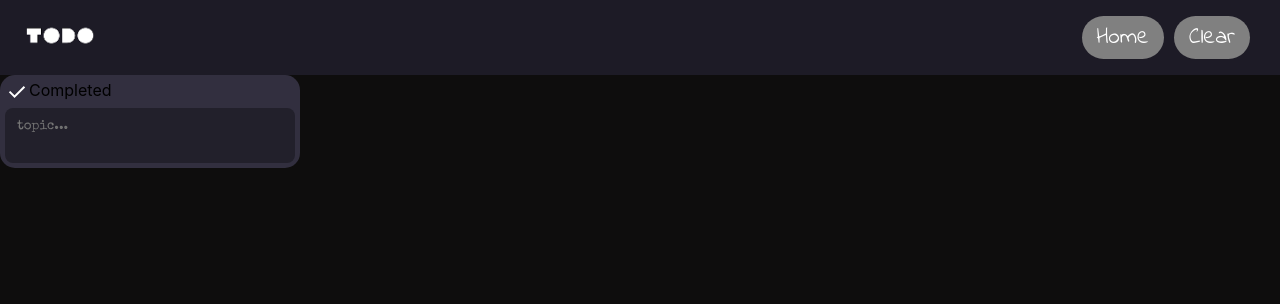
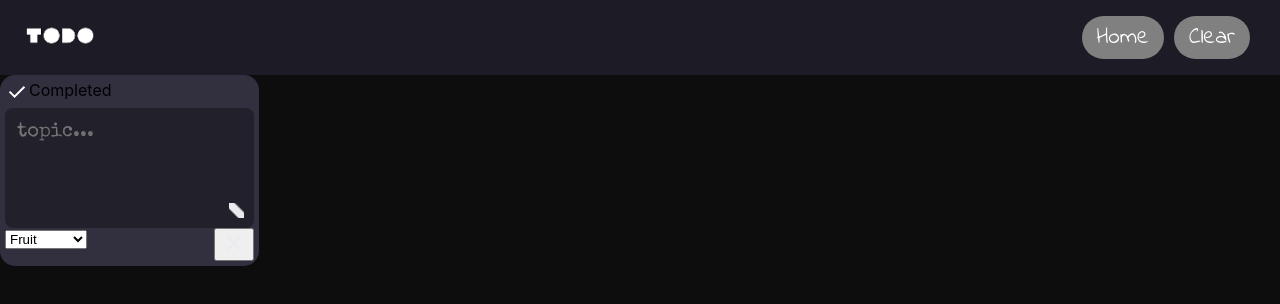
Before and after one commit to NeilDogii/todo, a React (Create React App) app: page / in a window 1280 px wide. Shown: the top 304 px of the page. Built offline with nearby package versions, Linux system fonts and the light colour scheme.

Commit message:
adding resize and scroll styling, and adding the buttons

```diff
--- a/src/components/TodoContainers.jsx
+++ b/src/components/TodoContainers.jsx
@@ -1,21 +1,13 @@
 import "../global-css/todoContainer.css";
 import Draggable from 'react-draggable'
-import {Helmet} from "react-helmet";
 function TodoContainer() {
   return (
     <>
-    <Helmet>
-      <script src="../global-js/Tododrag" type="text/babel"
-      crossorigin="anonymous"
-      async
-      />
-
-    </Helmet>
-    <Draggable  handle=".TodoContainer" bound="parent">
+      <Draggable handle=".status" bounds={{ top: 10, left: 0 }}>
         <div className="TodoContainer" id="TodoMain">
           <div className="status">
             <div className="status_logo">
-          <img src="./done.svg"  alt="checked" />
+              <img src="./done.svg" alt="checked" />
             </div>
             <div className="status_text">
               <p>Completed</p>
@@ -23,7 +15,25 @@ function TodoContainer() {
           </div>
           <div className="status_subcontainer">
             <div className="status_topic">
-          <textarea placeholder="topic..."/>
+              <textarea placeholder="topic..." />
+            </div>
+          </div>
+          <div className="status_button_container">
+            <div className="status_types">
+              <select>
+
+                <option value="fruit">Fruit</option>
+
+                <option value="vegetable">Vegetable</option>
+
+                <option value="meat">Meat</option>
+
+              </select>
+            </div>
+            <div className="todoclose">
+              <button>
+                <img src="./cross.svg" alt="close" />
+              </button>
             </div>
           </div>
         </div>
--- a/src/global-css/todoContainer.css
+++ b/src/global-css/todoContainer.css
@@ -1,19 +1,21 @@
 @import url('https://fonts.googleapis.com/css2?family=Special+Elite&display=swap');
+
 * {
-    box-sizing:border-box
-  }
+    box-sizing: border-box
+}
 
 .TodoContainer {
     background-color: rgb(50, 47, 63);
-    width: 300px;
+    width: fit-content;
+    min-width: 200px;
     border-radius: 15px;
     padding: 5px;
-    cursor: move;
 }
 
 .status {
     display: flex;
     border-radius: 30px;
+    cursor:move;
 }
 
 .status_text p {
@@ -24,22 +26,56 @@
     font-family: "Special Elite", system-ui;
     font-weight: 400;
     background-color: rgb(34, 32, 43);
+    height: auto;
     border-radius: 8px;
     color: white;
     box-sizing: border-box;
     padding: 10px;
 }
-.status_topic textarea{
+
+.status_topic textarea {
     width: 100%;
-    resize: none;
+    height: auto;
+    min-width: 200px;
+    min-height: 100px;
     background-color: rgb(34, 32, 43);
     outline: none;
     border: none;
     font-family: "Special Elite", system-ui;
+    font-size: 20px;
     font-weight: 400;
     color: white;
+    display: flex;
+    flex-wrap: wrap;
+    line-height: 25px;;
+}
+
+.status_topic textarea::-webkit-scrollbar {
+    width: 7px;
+}
+.status_topic textarea::-webkit-resizer {
+    background: url("../../public/resize.png") center no-repeat;
+  }
+
+.status_topic textarea::-webkit-scrollbar-thumb {
+    background: rgb(15, 14, 18);
+    border-radius: 10px;
+}
+
+.status_topic textarea::-webkit-scrollbar-thumb:hover {
+    background: #000000;
 }
 
 .status_subcontainer {
     width: 100%;
 }
+
+.status_button_container{
+    display: flex;
+}
+.status_types{
+    margin-right: auto;
+}
+.status_types{
+    width: 100%;
+}
```
Also changed, not shown: src/global-js/Tododrag.js (deleted, +0 -42 lines), public/cross.svg (added), public/resize.png (added). Lines whose indentation alone changed are shown as unchanged.
